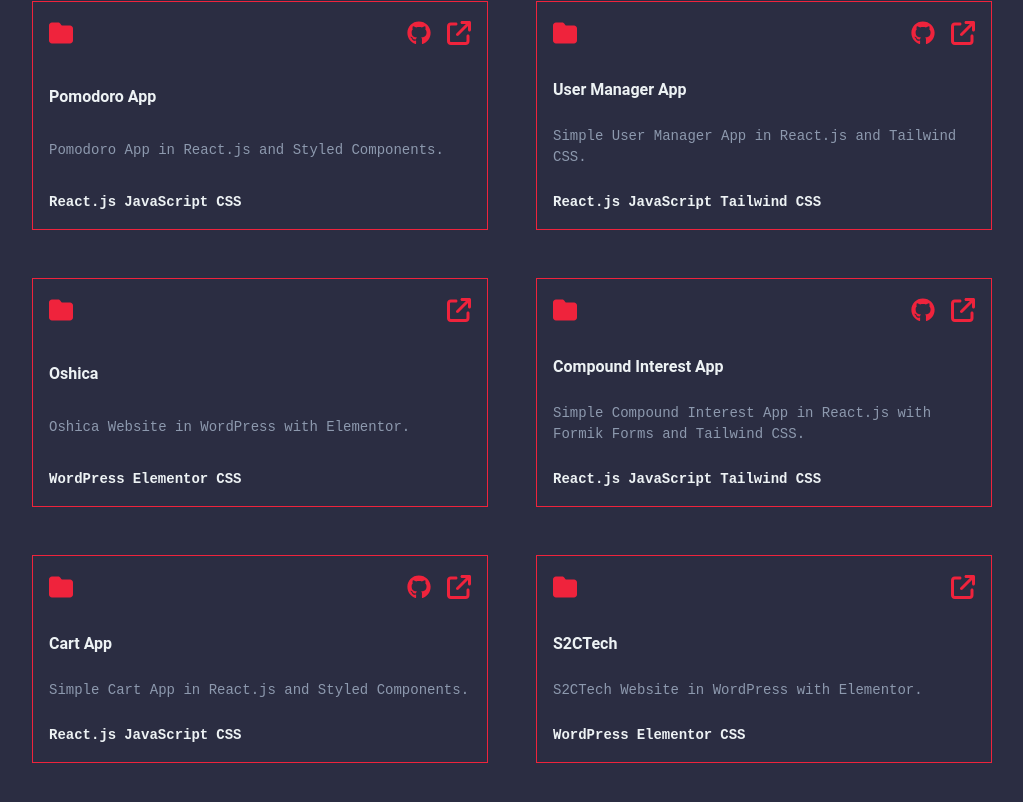
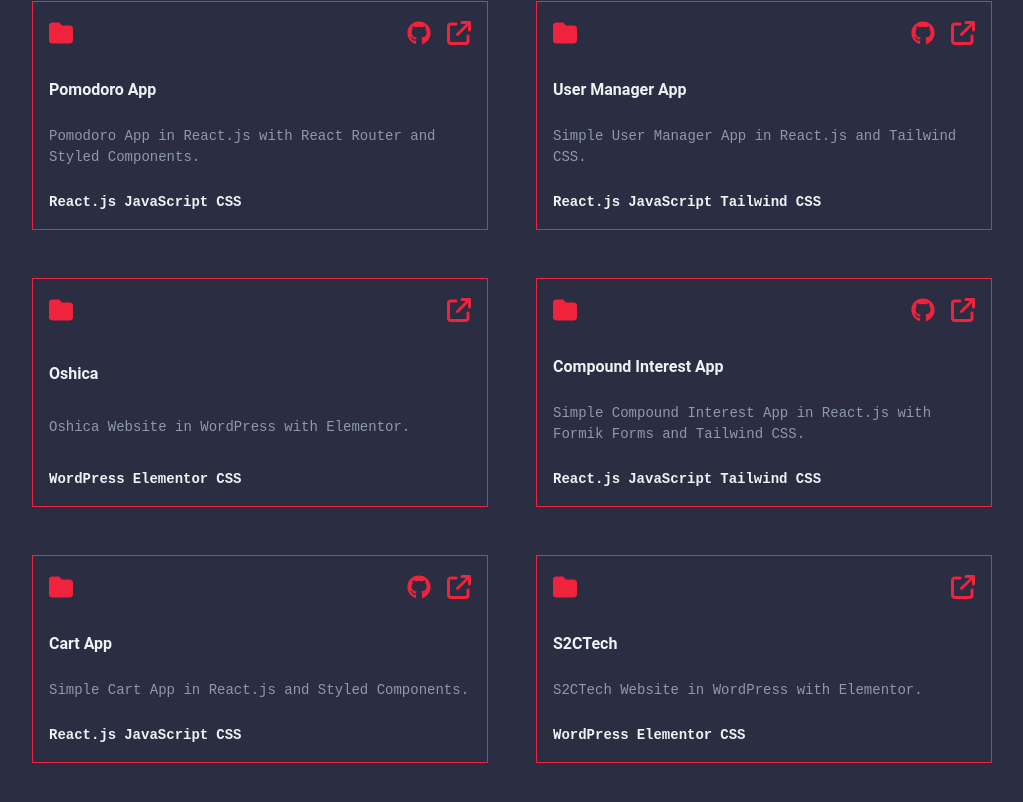
Before and after one commit to carlosamarto/portfolio, a React (Create React App) app: page / in a window 1280 px wide. Shown: the part 2535-3337 px from the top of the page, without its empty margins (128-1151 px from the left). Built offline with nearby package versions, Linux system fonts and the light colour scheme.

Commit message:
update projects

```diff
--- a/src/components/sections/Projects.js
+++ b/src/components/sections/Projects.js
@@ -12,7 +12,7 @@ const Projects = () => {
             link="https://pomodoro-app-sage.vercel.app/"
             github="https://github.com/carlosmrtzodev/Pomodoro-app"
             title="Pomodoro App"
-            description="Pomodoro App in React.js and Styled Components."
+            description="Pomodoro App in React.js with React Router and Styled Components."
             codes={["React.js", "JavaScript", "CSS"]}
           />
 
```
